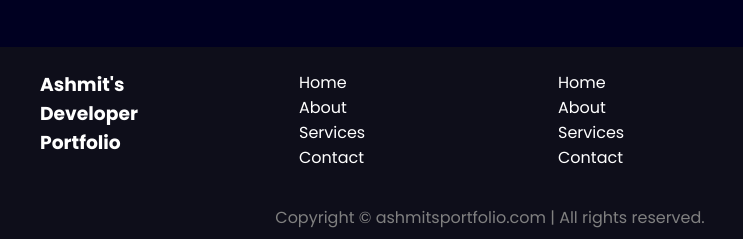
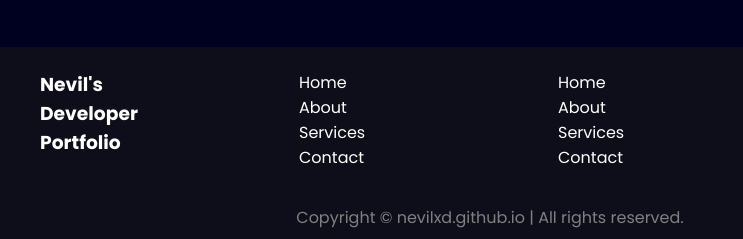
Before and after one commit to AshmitDasXD/ashmitdasxd.github.io, a plain HTML site: page index.html in a window 1280 px wide. Shown: the part 1337-1576 px from the top of the page, 150-893 px from the left. Drawn offline with nearby package versions, Linux system fonts and the light colour scheme.

Commit message:
Update index.html

```diff
--- a/index.html
+++ b/index.html
@@ -82,7 +82,7 @@
         <footer>
             <div class="footer">
                 <div class="footer-first">
-                    <h3>Ashmit's Developer Portfolio</h3>
+                    <h3>Nevil's Developer Portfolio</h3>
                 </div>
                 <div class="footer-second">
                     <ul>
@@ -110,7 +110,7 @@
                 </div>
             </div>
             <div class="footer-rights">
-                Copyright &#169; ashmitsportfolio.com | All rights reserved.
+                Copyright &#169; nevilxd.github.io | All rights reserved.
             </div>
         </footer>
         <script src="https://unpkg.com/typed.js@2.1.0/dist/typed.umd.js"></script>
```
